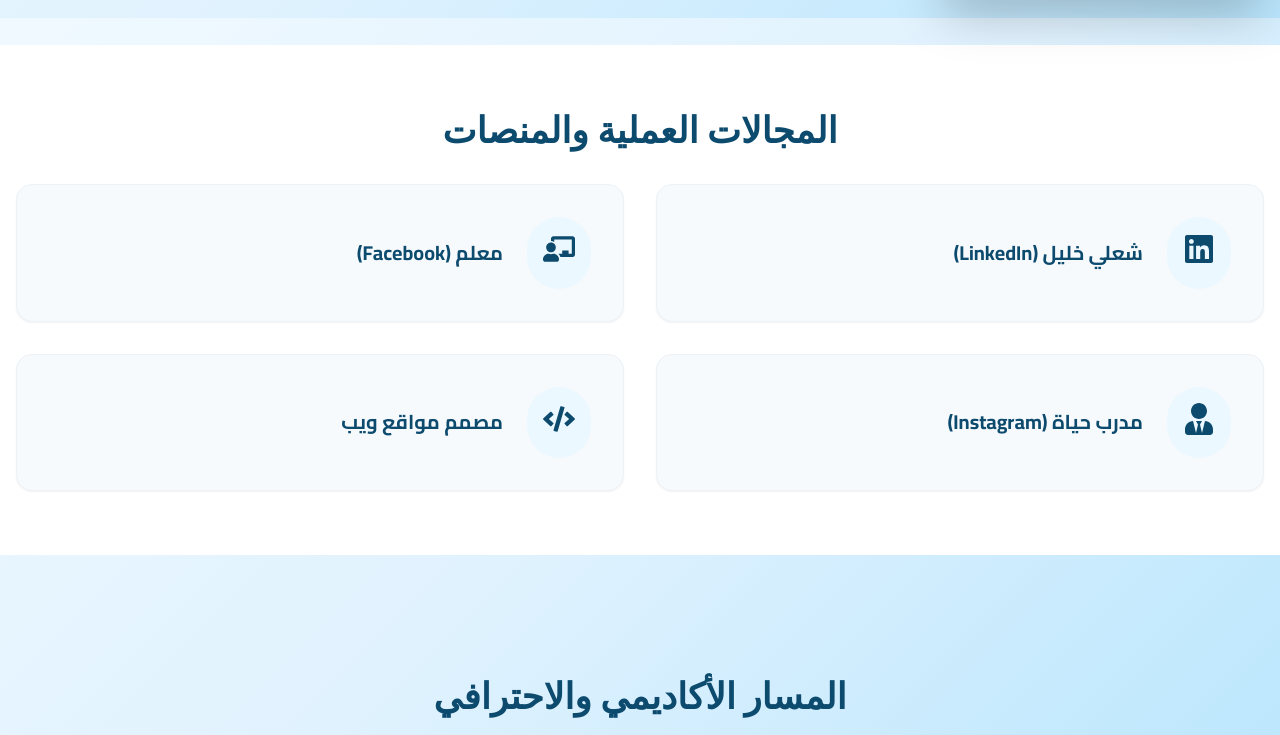
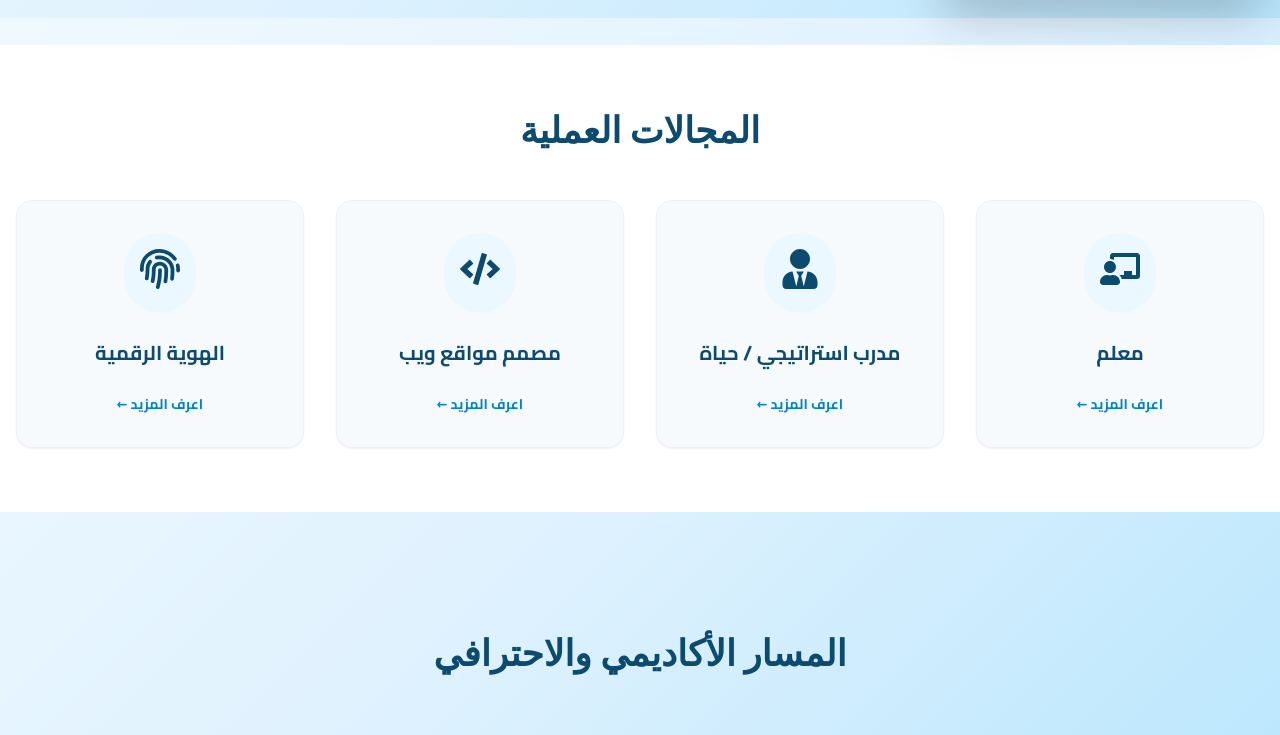
Before and after one commit to shaleekhalil-dev/shalee-khalil-portfolio, a React (Create React App) app: page / in a window 1280 px wide. Shown: the part 782-1517 px from the top of the page. Built offline with nearby package versions, Linux system fonts and the light colour scheme.

Commit message:
Restore elegant cards design and move social icons to header

```diff
--- a/src/components/DomainsSection.js
+++ b/src/components/DomainsSection.js
@@ -1,36 +1,36 @@
 import React from "react";
-import { Box, SimpleGrid, Icon, Text, VStack, Heading, Container, Link, HStack } from "@chakra-ui/react";
-import { FaChalkboardTeacher, FaUserTie, FaChessKnight, FaCode, FaLinkedin, FaFacebook, FaInstagram } from "react-icons/fa";
+import { Box, SimpleGrid, Icon, Text, VStack, Heading, Container, Link } from "@chakra-ui/react";
+import { FaChalkboardTeacher, FaUserTie, FaCode, FaFingerprint } from "react-icons/fa";
 import { useTranslation } from "react-i18next";
 
 const domains = [
   {
     id: 1,
-    icon: FaLinkedin,
-    titleAr: "شعلي خليل (LinkedIn)",
-    titleEn: "Shalee Khalil (LinkedIn)",
-    url: "https://www.linkedin.com/in/shalee-khalil"
+    icon: FaChalkboardTeacher,
+    titleAr: "معلم",
+    titleEn: "Teacher",
+    url: "https://sites.google.com/view/shaleekh"
   },
   {
     id: 2,
-    icon: FaChalkboardTeacher,
-    titleAr: "معلم (Facebook)",
-    titleEn: "Teacher (Facebook)",
-    url: "https://www.facebook.com/shaaleekh/"
+    icon: FaUserTie,
+    titleAr: "مدرب استراتيجي / حياة",
+    titleEn: "Strategic / Life Coach",
+    url: "https://sites.google.com/view/shaaleekhalil"
   },
   {
     id: 3,
-    icon: FaUserTie,
-    titleAr: "مدرب حياة (Instagram)",
-    titleEn: "Life Coach (Instagram)",
-    url: "https://www.instagram.com/shaaleekh/"
-  },
-  {
-    id: 4,
     icon: FaCode,
     titleAr: "مصمم مواقع ويب",
     titleEn: "Web Developer",
     url: "https://lowcost-web.vercel.app/"
+  },
+  {
+    id: 4,
+    icon: FaFingerprint,
+    titleAr: "الهوية الرقمية",
+    titleEn: "Digital Identity",
+    url: "https://www.canva.com/design/DAHFWHjYPDQ/0rnqyOINuaLWgb1EN7ykWg/edit"
   },
 ];
 
@@ -41,48 +41,48 @@ const DomainsSection = () => {
   return (
     <Box py={16} bg="white" id="domains-section">
       <Container maxW="container.xl">
-        <VStack spacing={8}>
+        <VStack spacing={12}>
           <Heading as="h2" size="xl" color="#1a365d" textAlign="center">
-            {isAr ? "المجالات العملية والمنصات" : "Professional Domains & Platforms"}
+            {isAr ? "المجالات العملية" : "Professional Domains"}
           </Heading>
 
-          <SimpleGrid columns={{ base: 1, md: 2 }} spacing={8} w="full">
+          <SimpleGrid columns={{ base: 1, sm: 2, md: 4 }} spacing={8} w="full">
             {domains.map((domain) => (
-              <Link
+              <VStack
                 key={domain.id}
-                href={domain.url}
-                isExternal
-                _hover={{ textDecoration: "none" }}
-              >
-                <HStack
                 p={8}
                 bg="gray.50"
                 borderRadius="2xl"
                 borderWidth="1px"
                 borderColor="gray.100"
                 shadow="sm"
-                  spacing={6}
+                h="full"
+                justifyContent="center"
                 _hover={{
-                    transform: "translateY(-5px)",
-                    shadow: "xl",
+                  transform: "translateY(-10px) scale(1.05)",
+                  shadow: "2xl",
                   borderColor: "#0284c7",
                   bg: "white"
                 }}
-                  transition="all 0.3s ease"
+                transition="all 0.4s cubic-bezier(0.175, 0.885, 0.32, 1.275)"
               >
-                  <Box
-                    p={4}
-                    bg="blue.50"
-                    borderRadius="full"
-                    color="#0284c7"
-                  >
-                    <Icon as={domain.icon} w={8} h={8} />
+                <Box p={4} bg="blue.50" borderRadius="full" color="#0284c7" mb={4}>
+                  <Icon as={domain.icon} w={10} h={10} />
                 </Box>
-                  <Text fontWeight="900" fontSize="xl" color="#1a365d">
+                <Text fontWeight="900" fontSize="xl" color="#1a365d" textAlign="center" mb={4}>
                   {isAr ? domain.titleAr : domain.titleEn}
                 </Text>
-                </HStack>
+                <Link
+                  href={domain.url}
+                  isExternal
+                  color="#0284c7"
+                  fontWeight="bold"
+                  fontSize="sm"
+                  _hover={{ textDecoration: "underline" }}
+                >
+                  {isAr ? "اعرف المزيد ←" : "Learn More ←"}
                 </Link>
+              </VStack>
             ))}
           </SimpleGrid>
         </VStack>
--- a/src/components/Header.js
+++ b/src/components/Header.js
@@ -1,11 +1,10 @@
 import React from "react";
 import { Box, HStack, Link, Button, Container } from "@chakra-ui/react";
 import { FontAwesomeIcon } from "@fortawesome/react-fontawesome";
-import { faFacebook, faGithub, faLinkedin, faWhatsapp, faInstagram } from "@fortawesome/free-brands-svg-icons";
+import { faFacebook, faGithub, faLinkedin, faInstagram } from "@fortawesome/free-brands-svg-icons";
 import { useTranslation } from "react-i18next";
 
 const socials = [
-  { icon: faWhatsapp, url: "https://wa.me/970599661819" },
   { icon: faLinkedin, url: "https://www.linkedin.com/in/shalee-khalil" },
   { icon: faGithub, url: "https://github.com/shaleekhalil-dev" },
   { icon: faInstagram, url: "https://www.instagram.com/shaaleekh/?hl=en" },
@@ -28,25 +27,20 @@ const Header = () => {
       <Container maxW="container.xl">
         <HStack px={{ base: 1, md: 4 }} py={4} justifyContent="space-between">
 
-          {/* روابط التنقل - تحسين المسافات وحجم الخط للجوال */}
           <HStack spacing={{ base: 3, md: 8 }} fontWeight="800" fontSize={{ base: "11px", md: "sm" }}>
             <Link href="#landing-section" _hover={{ color: "#0284c7" }}>{t("nav_home")}</Link>
-
-            {/* يختفي فقط في الشاشات الصغيرة جداً لفسح المجال */}
             <Link href="#certs-section" display={{ base: "none", md: "block" }} _hover={{ color: "#0284c7" }}>
               {isAr ? 'المسار الأكاديمي' : 'Academic Path'}
             </Link>
-
             <Link href="#projects-section" _hover={{ color: "#0284c7" }}>
               {isAr ? 'المشاريع' : 'Works'}
             </Link>
-
             <Link href="#contactme-section" _hover={{ color: "#0284c7" }}>{t("nav_contact")}</Link>
           </HStack>
 
           <HStack spacing={{ base: 2, md: 6 }}>
-            {/* أيقونات التواصل - تظهر فقط في الشاشات الكبيرة */}
-            <HStack spacing={4} display={{ base: "none", lg: "flex" }}>
+            {/* أيقونات التواصل الاجتماعي بجانب زر اللغة */}
+            <HStack spacing={{ base: 2, md: 4 }}>
               {socials.map((social, index) => (
                 <Link key={index} href={social.url} isExternal _hover={{ transform: "scale(1.2)" }}>
                   <FontAwesomeIcon icon={social.icon} size="lg" color="#0284c7" />
@@ -54,14 +48,13 @@ const Header = () => {
               ))}
             </HStack>
 
-            {/* زر اللغة - مع عرض أدنى ثابت لمنع التشويه */}
             <Button
               size="sm"
               onClick={toggleLanguage}
               colorScheme="blue"
               variant="solid"
               fontWeight="900"
-              minW={{ base: "75px", md: "100px" }}
+              minW={{ base: "65px", md: "100px" }}
               h={{ base: "30px", md: "40px" }}
               px={{ base: 2, md: 4 }}
               fontSize={{ base: "10px", md: "sm" }}
```
Lines whose indentation alone changed are shown as unchanged.
